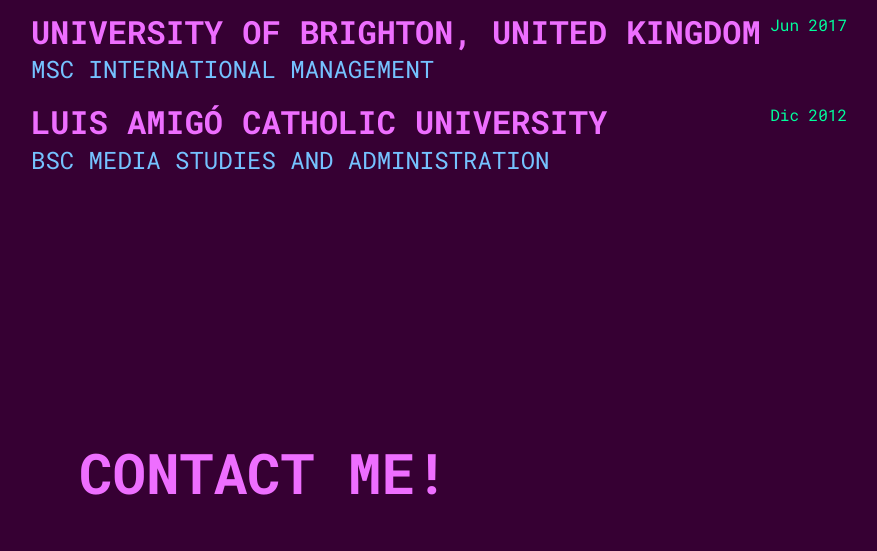
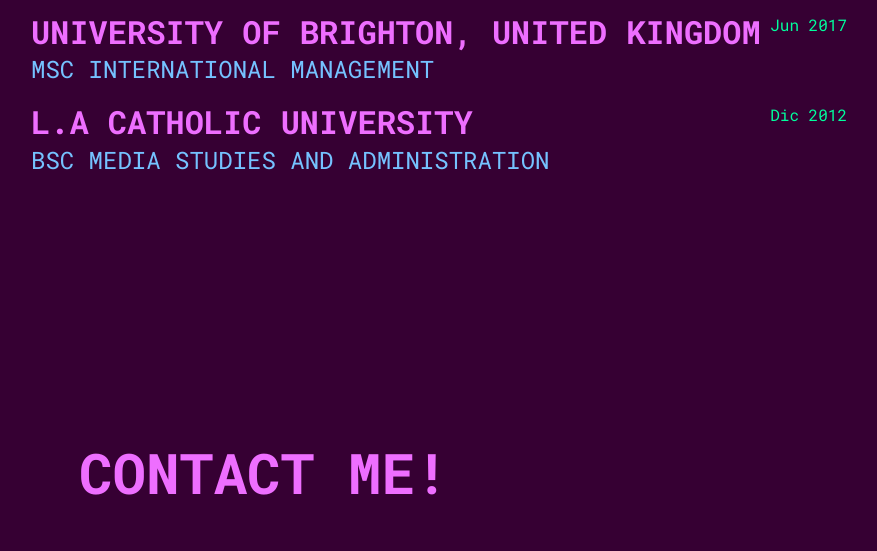
Before and after one commit to Tatiana-vasquez/my_portfolio-2.0, a plain HTML site: page index.html in a window 1280 px wide. Shown: the part 7323-7874 px from the top of the page, without its empty margins (337-1214 px from the left). Drawn offline with nearby package versions, Linux system fonts and the light colour scheme.

Commit message:
update education

```diff
--- a/index.html
+++ b/index.html
@@ -430,7 +430,7 @@
                 <!-- Diplomado Diseño y Programación Web-->
                     <div class="d-flex flex-column flex-md-row justify-content-between">
                         <div class="flex-grow-1">
-                            <h3 class="mb-0">Luis Amigó Catholic University </h3>
+                            <h3 class="mb-0">L.A Catholic University </h3>
                             <div class="subheading mb-3">Bsc Media Studies and Administration</div>
                             <div> </div>
                             <p> </p>
```
